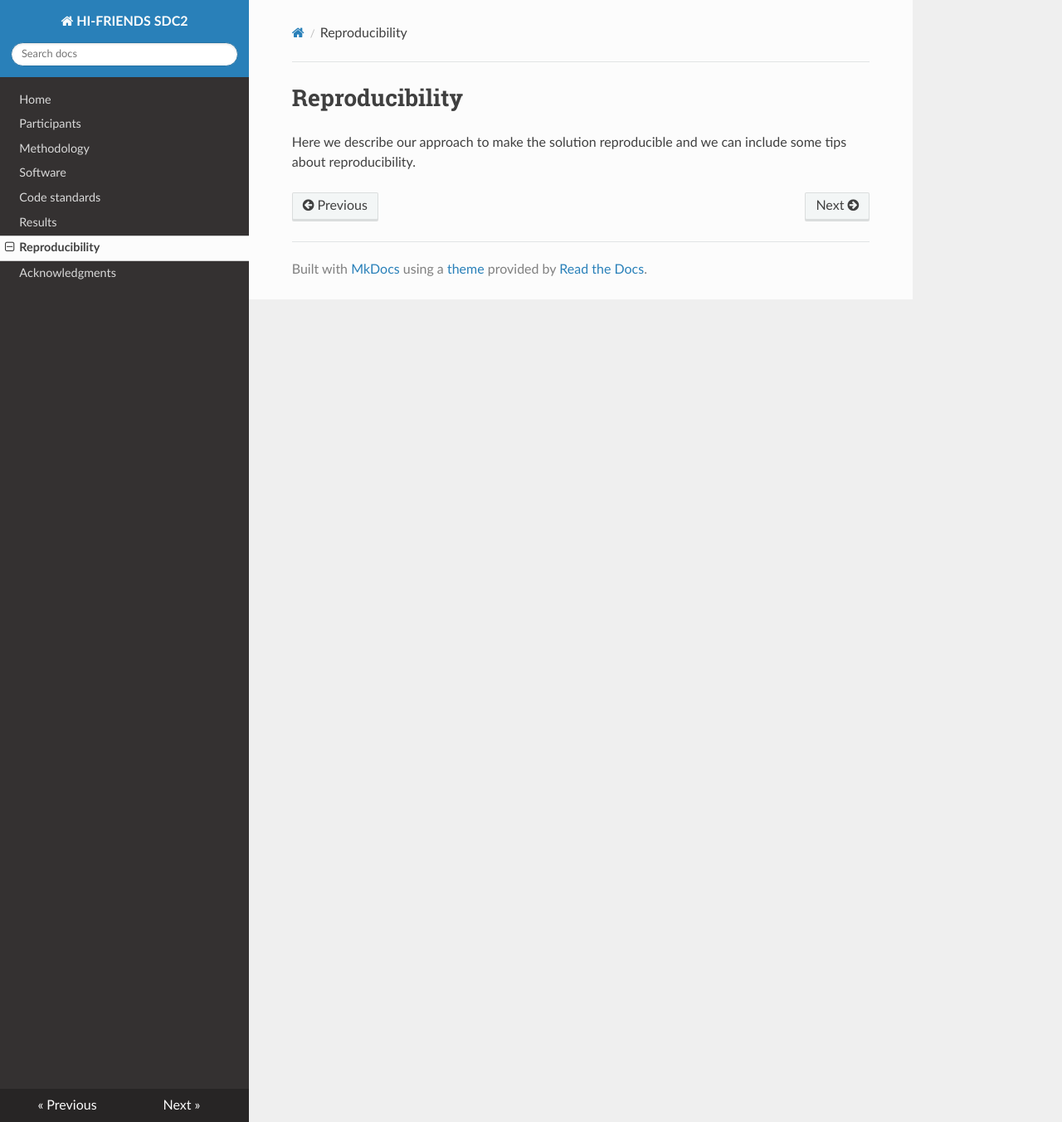
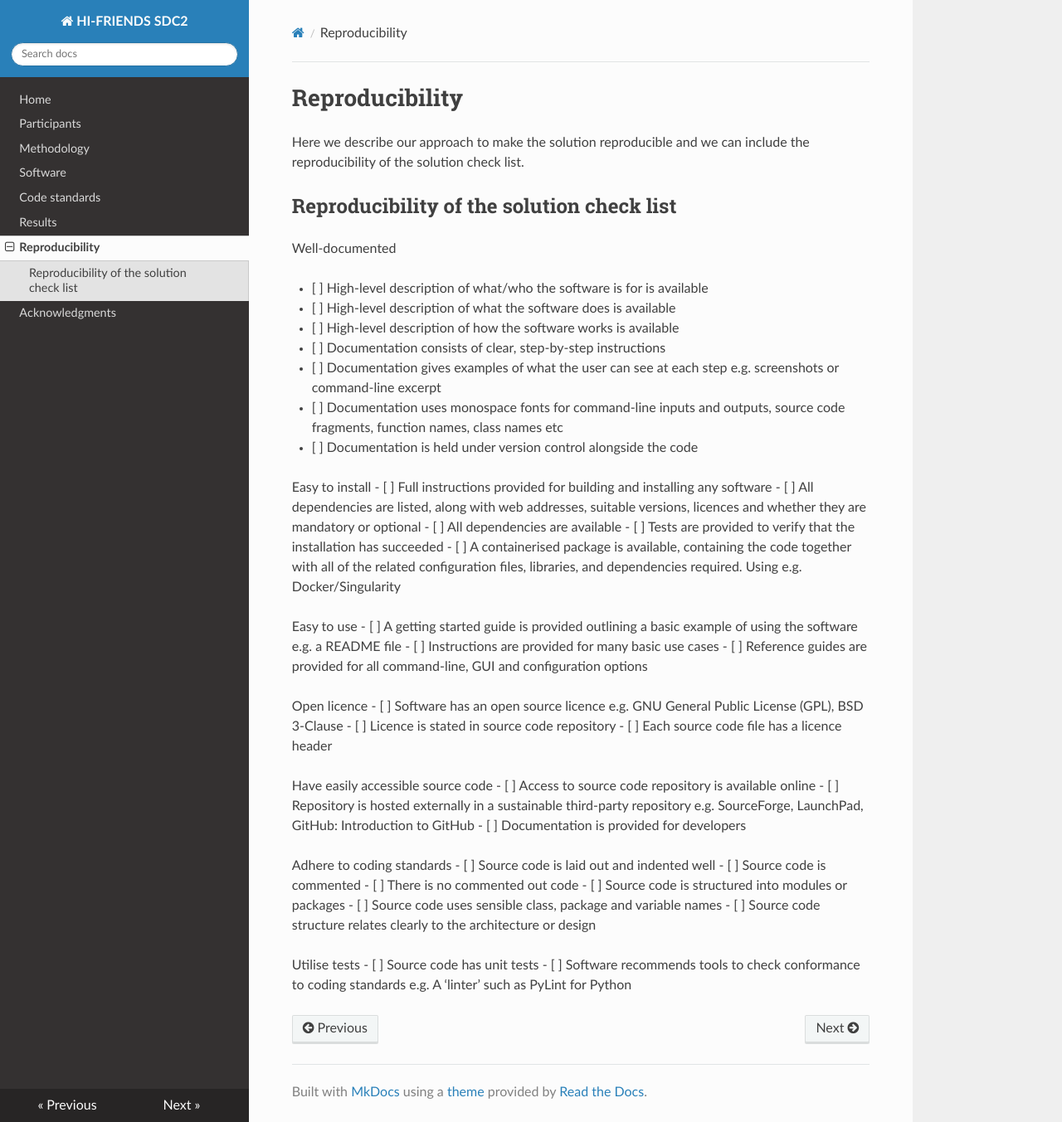
Before and after one commit to HI-FRIENDS-SDC2/hi-friends, an MkDocs documentation site: the page built from docs/reproducibility.md, in a window 1280 px wide and 1353 px high. Shown: the whole window at 83% size. Built offline with MkDocs 1.6.1, drawn with Linux system fonts in a browser that asks for light colours; nearby versions of some CDN libraries.

Commit message:
Add reproducibility check list

```diff
--- a/docs/reproducibility.md
+++ b/docs/reproducibility.md
@@ -1,3 +1,50 @@
 # Reproducibility
 
-Here we describe our approach to make the solution reproducible and we can include some tips about reproducibility.
+Here we describe our approach to make the solution reproducible and we can include the reproducibility of the solution check list.
+
+
+## Reproducibility of the solution check list
+
+Well-documented
+
+- [ ] High-level description of what/who the software is for is available
+- [ ] High-level description of what the software does is available
+- [ ] High-level description of how the software works is available
+- [ ] Documentation consists of clear, step-by-step instructions
+- [ ] Documentation gives examples of what the user can see at each step e.g. screenshots or command-line excerpt
+- [ ] Documentation uses monospace fonts for command-line inputs and outputs, source code fragments, function names, class names etc
+- [ ] Documentation is held under version control alongside the code
+
+Easy to install
+- [ ] Full instructions provided for building and installing any software
+- [ ] All dependencies are listed, along with web addresses, suitable versions, licences and whether they are mandatory or optional
+- [ ] All dependencies are available
+- [ ] Tests are provided to verify that the installation has succeeded
+- [ ] A containerised package is available, containing the code together with all of the related configuration files, libraries, and dependencies required. Using e.g. Docker/Singularity
+
+Easy to use
+- [ ] A getting started guide is provided outlining a basic example of using the software e.g. a README file
+- [ ] Instructions are provided for many basic use cases
+- [ ] Reference guides are provided for all command-line, GUI and configuration options
+
+Open licence
+- [ ] Software has an open source licence e.g. GNU General Public License (GPL), BSD 3-Clause
+- [ ] Licence is stated in source code repository
+- [ ] Each source code file has a licence header
+
+Have easily accessible source code
+- [ ] Access to source code repository is available online
+- [ ] Repository is hosted externally in a sustainable third-party repository e.g. SourceForge, LaunchPad, GitHub: Introduction to GitHub
+- [ ] Documentation is provided for developers
+
+Adhere to coding standards
+- [ ] Source code is laid out and indented well
+- [ ] Source code is commented
+- [ ] There is no commented out code
+- [ ] Source code is structured into modules or packages
+- [ ] Source code uses sensible class, package and variable names
+- [ ] Source code structure relates clearly to the architecture or design
+
+Utilise tests
+- [ ] Source code has unit tests
+- [ ] Software recommends tools to check conformance to coding standards e.g. A ‘linter’ such as PyLint for Python
```
